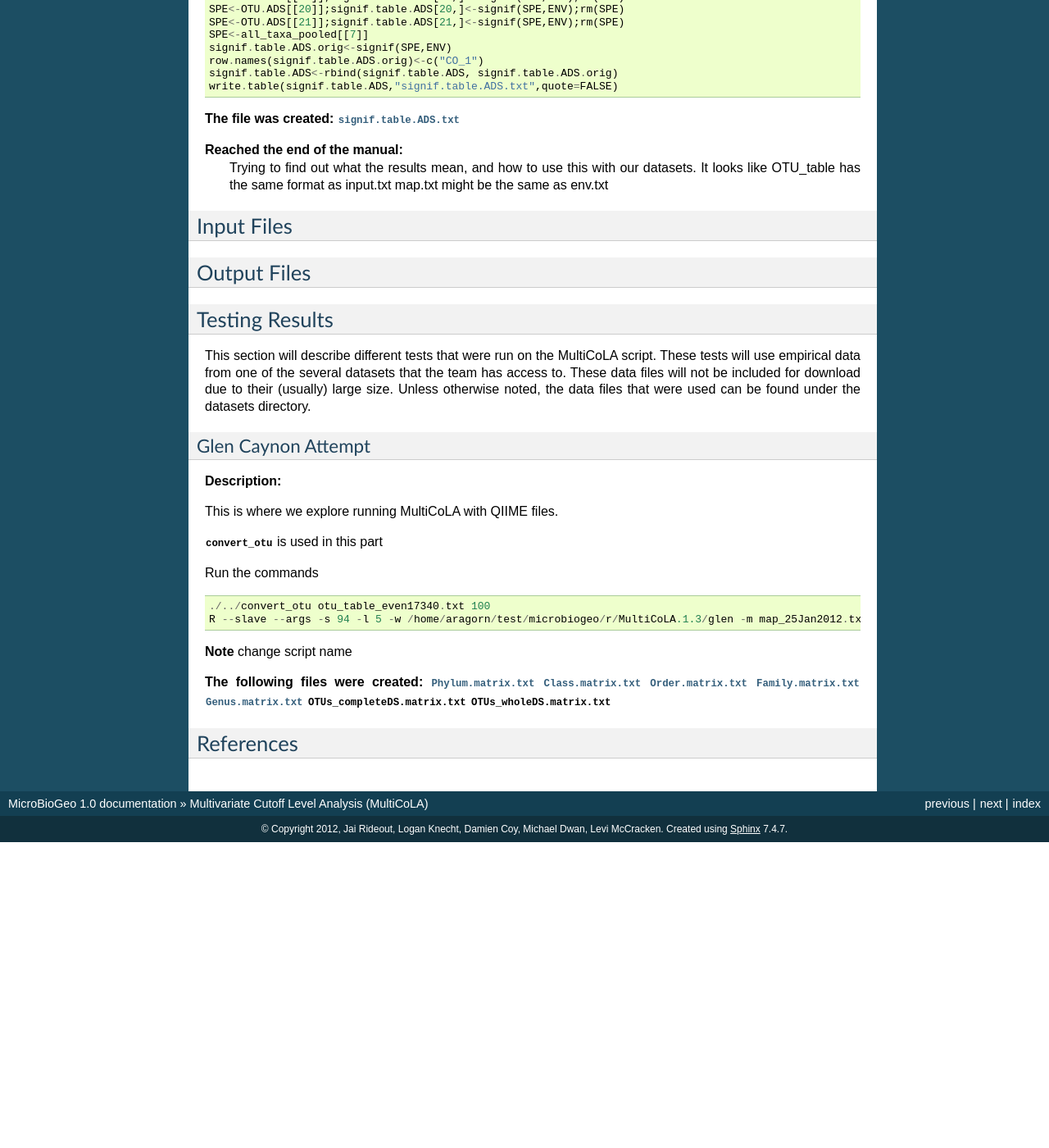
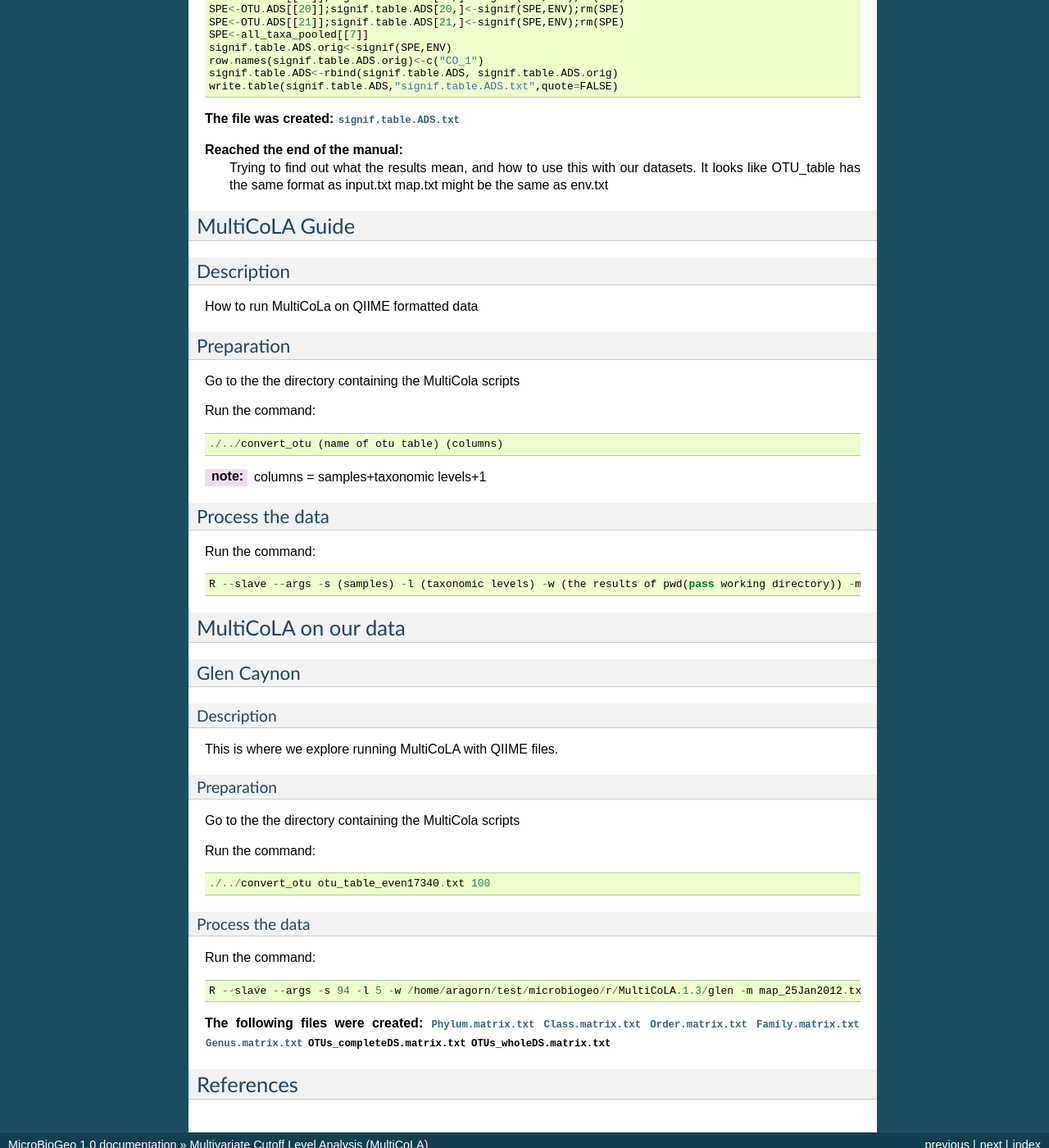
Before and after one commit to gregcaporaso/microbiogeo, a Sphinx documentation site: the page built from doc/notes/MultiCoLA.rst, in a window 1280 px wide and 1400 px high, scrolled down 5921 px. Shown: the whole window at 82% size. Built offline with Sphinx 7.4.7, drawn with Linux system fonts in a browser that asks for light colours; formulas are drawn with MathJax 3; before the commit the page ends 6948 px from its top, so only the background shows below that; some of the changed text lies outside the part shown.

Commit message:
Improved MultiCoLA documentation

```diff
--- a/doc/notes/MultiCoLA.rst
+++ b/doc/notes/MultiCoLA.rst
@@ -239,36 +239,57 @@ Our progress understanding MultiCoLA
         It looks like OTU_table has the same format as input.txt
         map.txt might be the same as env.txt
 
-Input Files
------------
+MultiCoLA Guide
+---------------
+Description
+***********
 
+How to run MultiCoLa on QIIME formatted data
 
-Output Files
-------------
+Preparation
+***********
 
+Go to the the directory containing the MultiCola scripts
 
-Testing Results
----------------
-This section will describe different tests that were run on the MultiCoLA script.
-These tests will use empirical data from one of the several datasets that the
-team has access to. These data files will not be included for download due to
-their (usually) large size. Unless otherwise noted, the data files that were
-used can be found under the datasets directory.
+Run the command: ::
 
-Glen Caynon Attempt
-^^^^^^^^^^^^^^^^^^^
-**Description:**
+        ./../convert_otu (name of otu table) (columns)
+
+:note: columns = samples+taxonomic levels+1
+
+Process the data
+****************
+
+Run the command: ::
+
+        R --slave --args -s (samples) -l (taxonomic levels) -w (the results of pwd(pass working directory)) -m (name of map file) -o (name of otu table) < ../MultiCoLA.r
+
+MultiCoLA on our data
+---------------------
+
+Glen Caynon
+***********
+
+Description
+^^^^^^^^^^^
 
 This is where we explore running MultiCoLA with QIIME files.
 
-:download:`convert_otu <../downloads/MultiCoLA/convert_otu>` is used in this part
+Preparation
+^^^^^^^^^^^
 
-Run the commands ::
+Go to the the directory containing the MultiCola scripts
+
+Run the command: ::
 
         ./../convert_otu otu_table_even17340.txt 100
-        R --slave --args -s 94 -l 5 -w /home/aragorn/test/microbiogeo/r/MultiCoLA.1.3/glen -m map_25Jan2012.txt -o otu_table_even17340.txt < ../betadisper.r
 
-**Note** change script name
+Process the data
+^^^^^^^^^^^^^^^^
+
+Run the command: ::
+
+        R --slave --args -s 94 -l 5 -w /home/aragorn/test/microbiogeo/r/MultiCoLA.1.3/glen -m map_25Jan2012.txt -o otu_table_even17340.txt < ../MultiCoLA.r
 
 **The following files were created:**
 :download:`Phylum.matrix.txt <../downloads/MultiCoLA/gPhylum.matrix.txt>`
```
Also changed, not shown: other parts of doc/notes/MultiCoLA.rst (+3 -3 lines).
